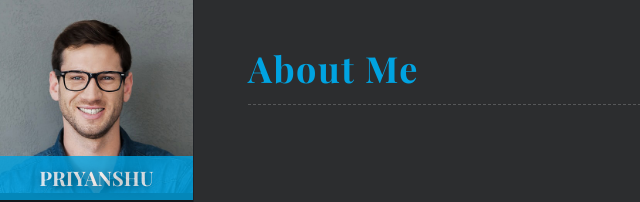
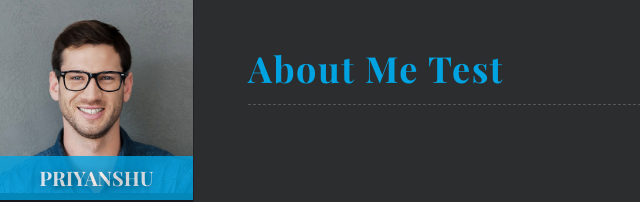
Before and after one commit to PriyanshuAgarwal/portfolio123, a React (Create React App) app: page / in a window 1280 px wide. Shown: the top 202 px of the page, without its empty margins (0-640 px from the left). Built offline with nearby package versions, Linux system fonts and the light colour scheme.

Commit message:
tet changes

```diff
--- a/src/AboutMe.js
+++ b/src/AboutMe.js
@@ -9,7 +9,7 @@ class AboutMe extends Component {
         return (
             <div className="page-container">
                 <div className="page-block">
-                    <PageHeading title="About Me" icon="lnr-user"></PageHeading>
+                    <PageHeading title="About Me test " icon="lnr-user"></PageHeading>
                 </div>
 
             </div>
```
